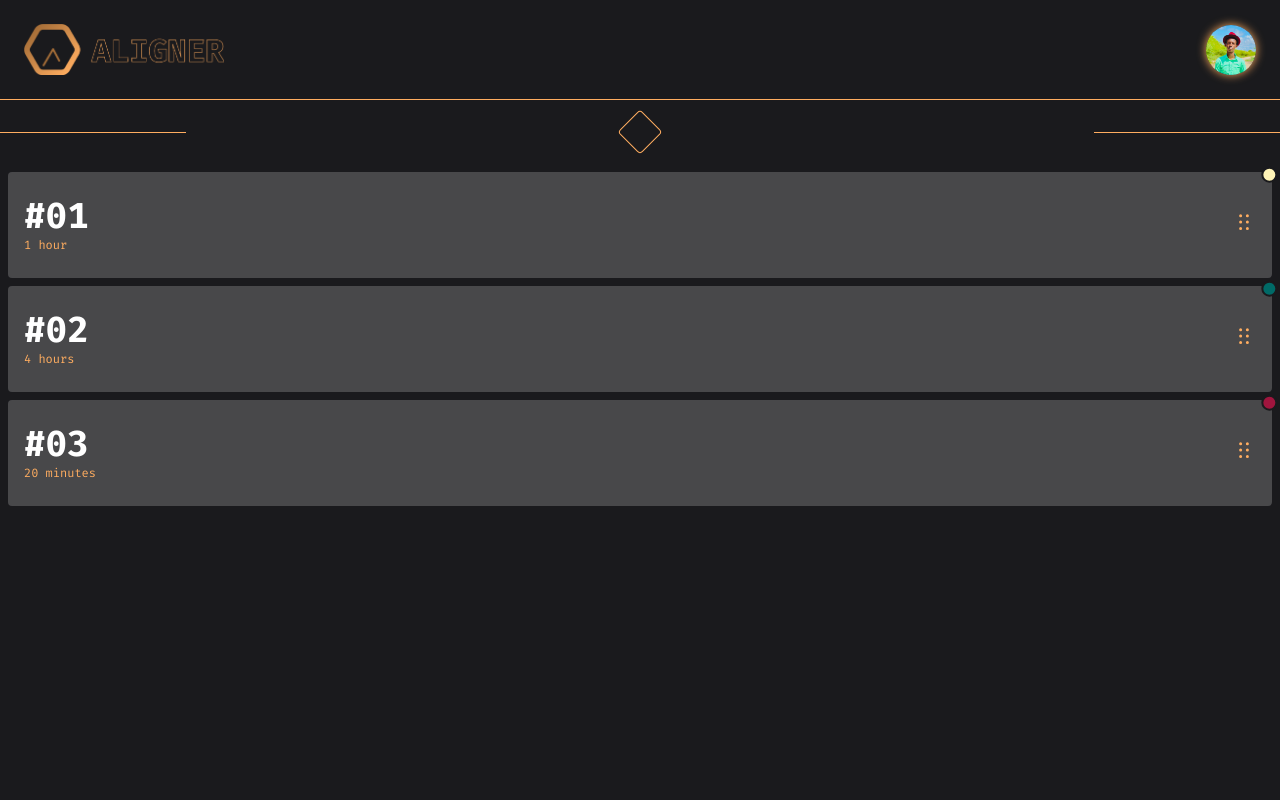
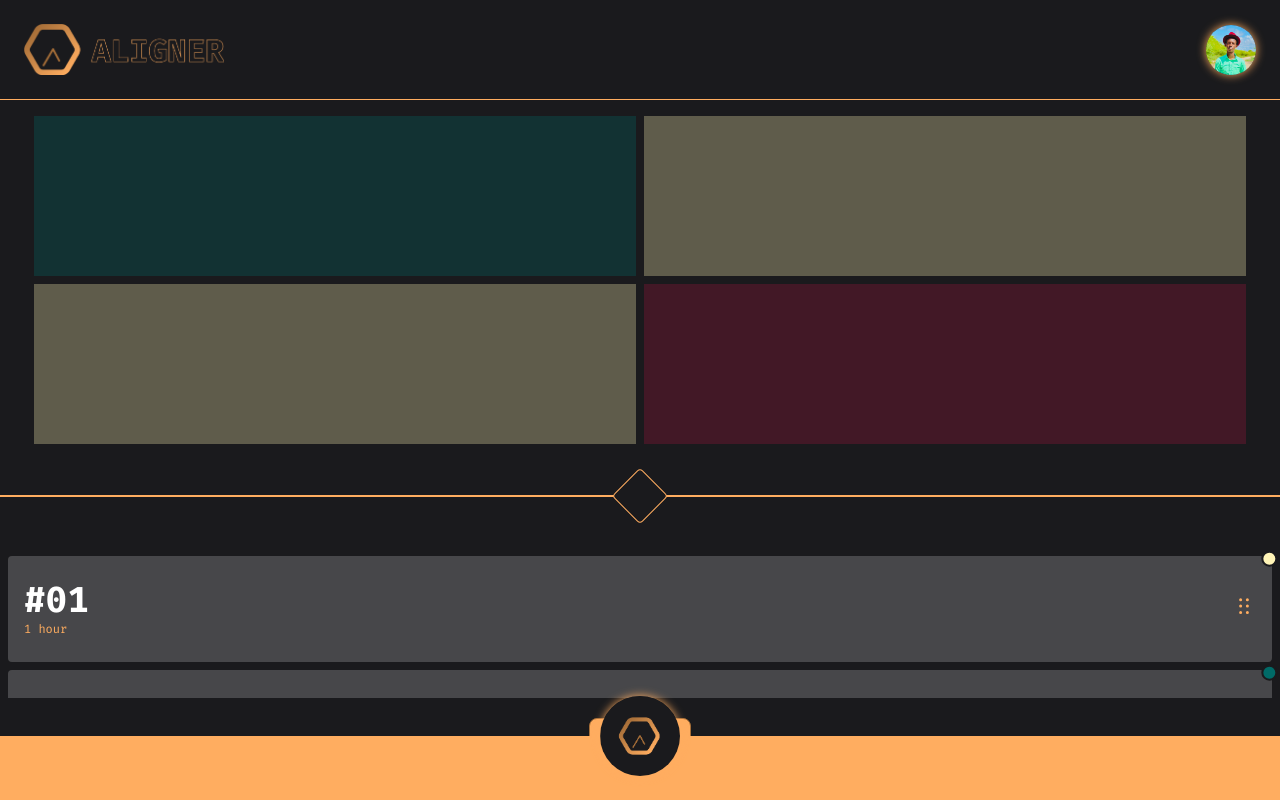
Before and after one commit to malikyakub/Alignerai, a React (Vite) app: page /tasks in a window 1280 px wide. Built offline with nearby package versions, Linux system fonts and the light colour scheme.

Commit message:
day-2 priority section back-end

```diff
--- a/src/Tasks.jsx
+++ b/src/Tasks.jsx
@@ -2,6 +2,8 @@ import React from "react";
 import Header from "./components/Header";
 import Divider from "./components/Divider";
 import TasksList from "./TasksList";
+import Matrix from "./components/Matrix";
+import AlignerBtn from "./components/AlignerBtn";
 
 function Tasks() {
   const tasks = [
@@ -10,31 +12,33 @@ function Tasks() {
       taskName: "dishes",
       taskDetail: "doing the dishes",
       taskDuration: "1 hour",
-          taskPriority: 'middle',
+      taskPriority: "middle",
     },
     {
       taskId: "#02",
       taskName: "exercise",
       taskDetail: "12 assigned exercises",
       taskDuration: "4 hours",
-          taskPriority: 'high',
+      taskPriority: "high",
     },
     {
       taskId: "#03",
       taskName: "Exam",
       taskDetail: "midterm examination",
       taskDuration: "20 minutes",
-          taskPriority: 'low',
-      }
+      taskPriority: "low",
+    },
   ];
 
   return (
-      <div>
+    <div className="flex flex-col justify-center items-center">
       <Header />
+      <Matrix />
       <Divider />
+      <div className="h-[150px] w-full overflow-y-scroll">
         {tasks.map((task) => (
           <TasksList
-                  key={task.taskId} // Add a unique key for each item
+            key={task.taskId}
             taskId={task.taskId}
             taskName={task.taskName}
             taskDetail={task.taskDetail}
@@ -43,6 +47,11 @@ function Tasks() {
           />
         ))}
       </div>
+      <button className="btn bg-gold-100 text-gold-200 mt-5">Add Task</button>
+      <div className="absolute w-full h-16 bg-gold-100 bottom-0">
+        <AlignerBtn />
+      </div>
+    </div>
   );
 }
 
--- a/src/TasksList.jsx
+++ b/src/TasksList.jsx
@@ -1,6 +1,8 @@
-import React from "react";
+import React, { useState } from "react";
 import { PiDotsSixVerticalBold } from "react-icons/pi";
 import Tomovesection from "./components/Tomovesection";
+import AddToCell from "./components/AddToCell";
+
 function TasksList({
   taskId,
   taskName,
@@ -8,56 +10,151 @@ function TasksList({
   taskDuration,
   taskPriority,
 }) {
-  let IsHigh;
-  let IsMiddle;
-  let IsLow;
+  const [isMainDialogOpen, setIsMainDialogOpen] = useState(false);
+  const [isPriorityDialogOpen, setIsPriorityDialogOpen] = useState(false);
 
-  if (taskPriority == "high") {
-    IsHigh = true;
-    IsMiddle = false;
-    IsLow = false;
-  } else if (taskPriority == "middle") {
-    IsMiddle = true;
-    IsHigh = false;
-    IsLow = false;
+  // Determine priority color
+  let priorityClass;
+  if (taskPriority === "high") {
+    priorityClass = "bg-prim-300";
+  } else if (taskPriority === "middle") {
+    priorityClass = "bg-prim-200";
   } else {
-    IsLow = true;
-    IsHigh = false;
-    IsMiddle = false;
+    priorityClass = "bg-prim-100";
   }
+
+  const handlePrioritySelection = (section) => {
+    if (section == 1) {
+      console.log("ur/im");
+    } else if (section == 2) {
+      console.log("ur/notim");
+    } else if (section == 3) {
+      console.log("notur/im");
+    } else {
+      console.log("not/not");
+    }
+  };
+
   return (
-    <div className="relative flex justify-between items-center rounded bg-[rgba(255,255,255,0.2)] py-4 px-4 m-2">
+    <>
+      {/* Task Item */}
       <div
-        className={
-          IsHigh
-            ? "absolute rounded-full top-0 right-0 translate-x-1/3 -translate-y-1/3 border-2 border-dark-100  w-4 h-4 bg-prim-300"
-            : "hidden"
-        }
-      ></div>
+        className="relative flex justify-between items-center rounded bg-[rgba(255,255,255,0.2)] py-4 px-4 m-2 cursor-pointer"
+        onClick={() => setIsMainDialogOpen(true)}
+      >
         <div
-        className={
-          IsMiddle
-            ? "absolute rounded-full top-0 right-0 translate-x-1/3 -translate-y-1/3 border-2 border-dark-100  w-4 h-4 bg-prim-200"
-            : "hidden"
-        }
-      ></div>
-      <div
-        className={
-          IsLow
-            ? "absolute rounded-full top-0 right-0 translate-x-1/3 -translate-y-1/3 border-2 border-dark-100  w-4 h-4 bg-prim-100"
-            : "hidden"
-        }
+          className={`absolute rounded-full top-0 right-0 translate-x-1/3 -translate-y-1/3 border-2 border-dark-100 w-4 h-4 ${priorityClass}`}
         ></div>
         <div className="py-2">
           <h2 className="text-4xl text-white font-bold">{taskId}</h2>
           <p className="text-[12px]">{taskDuration}</p>
         </div>
         <div>
-        <button onClick={console.log("moved")}>
+          <button
+            onClick={(e) => {
+              e.stopPropagation();
+              setIsPriorityDialogOpen(true);
+            }}
+          >
             <PiDotsSixVerticalBold className="text-2xl" />
           </button>
         </div>
       </div>
+
+      {/* Main Dialog for Task Details */}
+      {isMainDialogOpen && (
+        <div className="fixed inset-0 bg-dark-100 bg-opacity-50 flex items-center justify-center z-50">
+          <div className="bg-dark-100 p-6 rounded-md shadow-lg w-96">
+            <h3 className="text-xl font-bold mb-4 text-white">Task Details</h3>
+            <table className="w-full text-left text-white">
+              <tbody>
+                <tr>
+                  <td className="py-2 pr-4 font-semibold text-gold-100">
+                    Task ID:
+                  </td>
+                  <td>{taskId}</td>
+                </tr>
+                <tr>
+                  <td className="py-2 pr-4 font-semibold text-gold-100">
+                    Task Name:
+                  </td>
+                  <td>{taskName}</td>
+                </tr>
+                <tr>
+                  <td className="py-2 pr-4 font-semibold text-gold-100">
+                    Task Detail:
+                  </td>
+                  <td>{taskDetail}</td>
+                </tr>
+                <tr>
+                  <td className="py-2 pr-4 font-semibold text-gold-100">
+                    Duration:
+                  </td>
+                  <td>{taskDuration}</td>
+                </tr>
+                <tr>
+                  <td className="py-2 pr-4 font-semibold text-gold-100">
+                    Priority:
+                  </td>
+                  <td>{taskPriority}</td>
+                </tr>
+              </tbody>
+            </table>
+            <div className="mt-4 flex justify-end">
+              <button
+                onClick={() => setIsMainDialogOpen(false)}
+                className="btn bg-gold-100 text-gold-200 px-4 py-2 rounded hover:bg-gray-300"
+              >
+                Close
+              </button>
+            </div>
+          </div>
+        </div>
+      )}
+
+      {/* Priority Dialog with Options */}
+      {isPriorityDialogOpen && (
+        <div className="fixed inset-0 bg-dark-100 bg-opacity-50 flex items-center justify-center z-50">
+          <div className="bg-dark-100 p-6 rounded-md shadow-lg w-4/5">
+            <h3 className="text-xl font-bold mb-4 text-white">Add to Cell</h3>
+            <div className="space-y-4">
+              <button
+                onClick={() => handlePrioritySelection(1)}
+                className="w-full px-4 py-2 text-start text-white bg-[#ffffff4d] rounded hover:bg-[#006a674d]"
+              >
+                Urgent / Important
+              </button>
+              <button
+                onClick={() => handlePrioritySelection(2)}
+                className="w-full px-4 py-2 text-start text-white bg-[#ffffff4d] rounded hover:bg-[#fff4b74d]"
+              >
+                Not-Urgent / Important
+              </button>
+              <button
+                onClick={() => handlePrioritySelection(3)}
+                className="w-full px-4 py-2 text-start text-white bg-[#ffffff4d] rounded hover:bg-[#fff4b74d]"
+              >
+                Urgent / Not-Important
+              </button>
+              <button
+                onClick={() => handlePrioritySelection(4)}
+                className="w-full px-4 py-2 text-start text-white bg-[#ffffff4d] rounded hover:bg-[#a0153e4d]"
+              >
+                Not-Urgent / Not-Important
+              </button>
+            </div>
+            <div className="mt-4 flex justify-end">
+              <button
+                onClick={() => setIsPriorityDialogOpen(false)}
+                className="btn bg-gold-100 px-4 mt-4 py-2 text-gold-200 rounded hover:bg-gray-300"
+              >
+                Close
+              </button>
+            </div>
+          </div>
+        </div>
+      )}
+    </>
   );
 }
 
--- /dev/null
+++ b/src/components/AlignerBtn.jsx
@@ -0,0 +1,14 @@
+import React from "react";
+
+function AlignerBtn() {
+  return (
+    <a
+      href="#"
+      className="absolute left-1/2 -translate-x-1/2 top-0 -translate-y-1/2 w-20 h-20 overflow-hidden rounded-full shadow-orange-shadow"
+    >
+      <img src="/images/logo/mainlogo.png" alt="logo" width={80} />
+    </a>
+  );
+}
+
+export default AlignerBtn;
--- a/src/components/Divider.jsx
+++ b/src/components/Divider.jsx
@@ -2,10 +2,9 @@ import React from "react";
 
 function Divider() {
   return (
-    <div className="flex w-full justify-between items-center py-4">
-      <div className="h-[1px] w-[186px] bg-gold-100"></div>
-      <div className="border border-gold-100 w-8 h-8 rounded rotate-45"></div>
-      <div className="h-[1px] w-[186px] bg-gold-100"></div>
+    <div className="relative w-full h-10 my-8">
+      <div className="absolute border border-gold-100 h-10 w-10 rounded top-1/2 left-1/2 -translate-x-1/2 -translate-y-1/2 rotate-45 bg-dark-100 z-10"></div>
+      <div className="absolute w-full h-0.5 bg-gold-100 top-1/2 -translate-y-1/2"></div>
     </div>
   );
 }
--- /dev/null
+++ b/src/components/Matrix.jsx
@@ -0,0 +1,44 @@
+import React from "react";
+import styles from "./Matrix.module.css";
+
+function Matrix() {
+  return (
+    <div className={`mt-4 w-full flex gap-2 flex-wrap justify-center`}>
+      <div
+        className={`w-[47%] flex items-center justify-center h-40 bg-[#006a674d] ${styles.parent}`}
+      >
+        <h3 className="uppercase text-sm flex-col items-center justify-center hidden">
+          urgert <span className="text-xl text-white -200 font-bold">/</span>{" "}
+          important{" "}
+        </h3>
+      </div>
+      <div
+        className={`w-[47%] flex items-center justify-center h-40 bg-[#fff4b74d] ${styles.parent}`}
+      >
+        <h3 className="uppercase text-sm flex-col items-center justify-center hidden">
+          urgert <span className="text-xl text-white -200 font-bold">/</span>{" "}
+          not-important{" "}
+        </h3>
+      </div>
+      <div
+        className={`w-[47%] flex items-center justify-center h-40 bg-[#fff4b74d] ${styles.parent}`}
+      >
+        <h3 className="uppercase text-sm flex-col items-center justify-center hidden">
+          not-urgert{" "}
+          <span className="text-xl text-white -200 font-bold">/</span> important{" "}
+        </h3>
+      </div>
+      <div
+        className={`w-[47%] flex items-center justify-center h-40 bg-[#A0153E4d] ${styles.parent}`}
+      >
+        <h3 className="uppercase text-sm flex-col items-center justify-center hidden">
+          not-urgert{" "}
+          <span className="text-xl text-white -200 font-bold">/</span>{" "}
+          not-important{" "}
+        </h3>
+      </div>
+    </div>
+  );
+}
+
+export default Matrix;
--- /dev/null
+++ b/src/components/Matrix.module.css
@@ -0,0 +1,3 @@
+.parent:hover h3 {
+    display: flex;
+}
```
Lines whose indentation alone changed are shown as unchanged.
